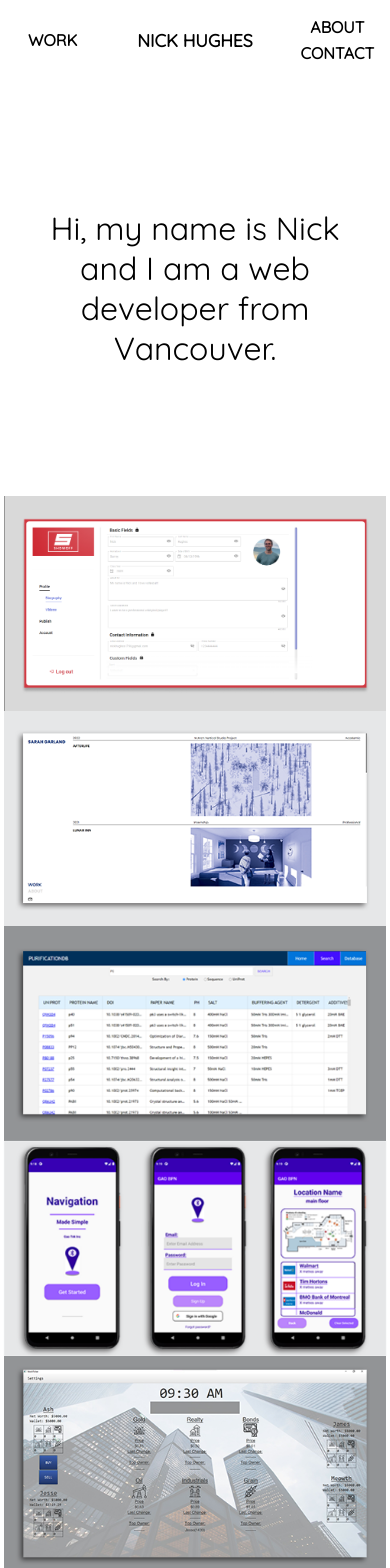
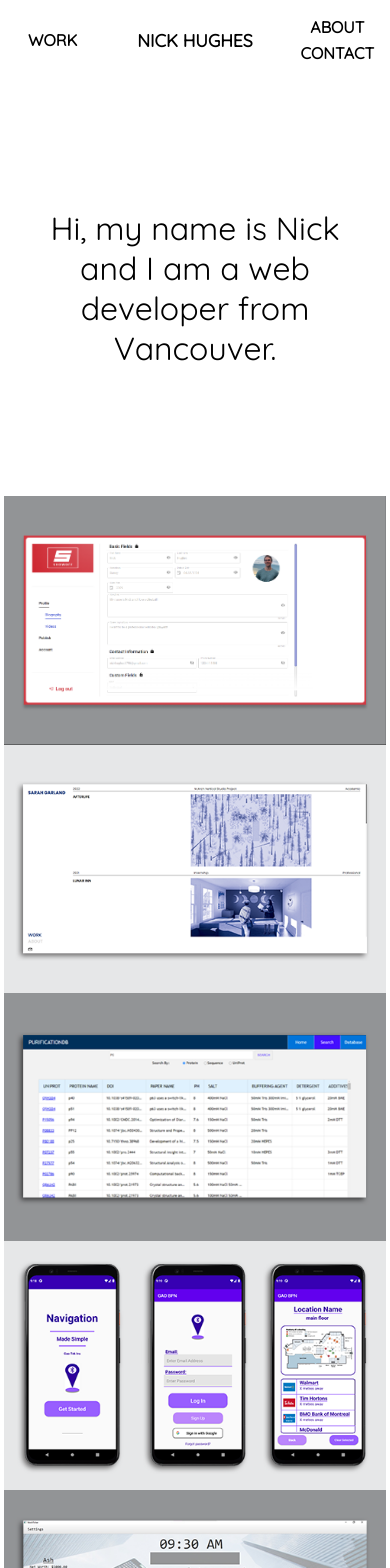
Before and after one commit to nickhughes17/nickhughes17.github.io, a React (Create React App) app: page / in a window 390 px wide. Shown: the top 1568 px of the page. Built offline with nearby package versions, Linux system fonts and the light colour scheme.

Commit message:
changed grid sizes and Showoff background color

```diff
--- a/src/styles/Project.css
+++ b/src/styles/Project.css
@@ -1,7 +1,7 @@
 .project-container {
     display: grid;
     grid-template-columns: auto auto auto;
-    grid-template-rows: auto auto;
+    grid-template-rows: 400px 400px;
 }
 
 .project {
@@ -15,16 +15,8 @@ a {
 .image {
     height: 100%;
     width: 100%;
-    aspect-ratio: 16/9;
-    display: block;
-    @media screen and (max-width: 700px) {
-      object-fit: cover;
-
-    }
+    display:block;
 }
-
-
-
 
 .overlay {
   position: absolute;
```
Also changed, not shown: src/assets/showoff.png.
